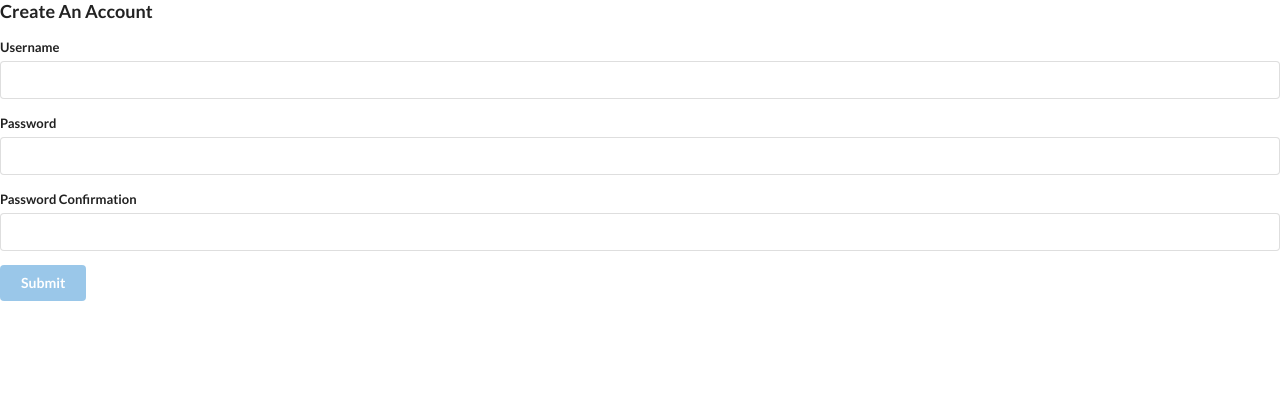
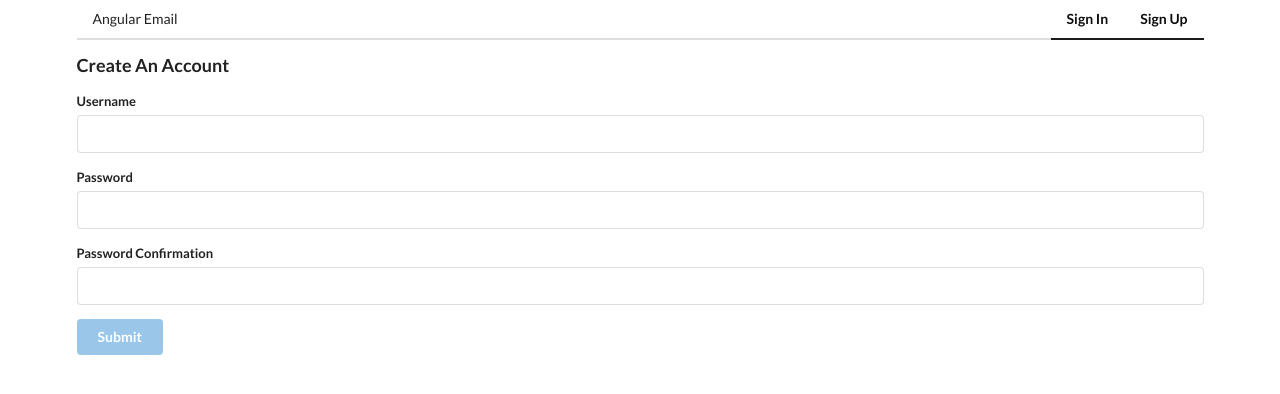
Before and after one commit to mtedone/angular-email-client, an Angular app: page /signup in a window 1280 px wide. Shown: the top 394 px of the page. Built offline with nearby package versions, Linux system fonts and the light colour scheme.

Commit message:
Add BehaviourSubject to keep track of authn state

```diff
--- a/src/app/app.component.html
+++ b/src/app/app.component.html
@@ -1 +1,24 @@
-<router-outlet></router-outlet>
+<div class="ui container">
+  <div class="ui secondary pointing menu">
+    <a routerLink="/" class="item">Angular Email</a>
+
+    <div class="right menu">
+      <ng-container *ngIf="signedIn$ | async">
+        <a routerLink="/inbox" class="ui item" routerLinkActive="active"
+          >Inbox</a
+        >
+        <a routerLink="/signout" class="ui item" routerLinkActive="active"
+          >Sign Out</a
+        >
+      </ng-container>
+
+      <ng-container *ngIf="!(signedIn$ | async)">
+        <a routerLink="/" class="ui item" routerLinkActive="active">Sign In</a>
+        <a routerLink="/signup" class="ui item" routerLinkActive="active"
+          >Sign Up</a
+        >
+      </ng-container>
+    </div>
+  </div>
+  <router-outlet></router-outlet>
+</div>
--- a/src/app/app.component.ts
+++ b/src/app/app.component.ts
@@ -1,10 +1,18 @@
-import { Component } from '@angular/core';
+import { Component, OnInit } from '@angular/core';
+import { AuthService } from './auth/auth.service';
+import { BehaviorSubject } from 'rxjs';
 
 @Component({
   selector: 'app-root',
   templateUrl: './app.component.html',
-  styleUrls: ['./app.component.css']
+  styleUrls: ['./app.component.css'],
 })
-export class AppComponent {
-  title = 'emailclient';
+export class AppComponent implements OnInit {
+  signedIn$: BehaviorSubject<boolean>;
+
+  constructor(private authService: AuthService) {
+    this.signedIn$ = this.authService.signedIn$;
+  }
+
+  ngOnInit(): void {}
 }
--- a/src/app/auth/auth.service.ts
+++ b/src/app/auth/auth.service.ts
@@ -1,5 +1,7 @@
 import { Injectable } from '@angular/core';
 import { HttpClient } from '@angular/common/http';
+import { BehaviorSubject } from 'rxjs';
+import { tap } from 'rxjs/operators';
 
 interface UsernameAvailableResponse {
   available: boolean;
@@ -21,6 +23,8 @@ interface SignupResponse {
 export class AuthService {
   private baseUrl = 'https://api.angular-email.com';
 
+  signedIn$ = new BehaviorSubject(false);
+
   constructor(private http: HttpClient) {}
 
   usernameAvailable(username: string) {
@@ -33,9 +37,12 @@ export class AuthService {
   }
 
   signup(credentials: SignupCredentials) {
-    return this.http.post<SignupResponse>(
-      `${this.baseUrl}/auth/signup`,
-      credentials
-    );
+    return this.http
+      .post<SignupResponse>(`${this.baseUrl}/auth/signup`, credentials)
+      .pipe(
+        tap(() => {
+          this.signedIn$.next(true);
+        })
+      );
   }
 }
--- a/src/app/auth/signup/signup.component.html
+++ b/src/app/auth/signup/signup.component.html
@@ -23,6 +23,7 @@
     <p *ngIf="authForm.errors.noConnection">
       No internet connection detected, failed to signup
     </p>
+    <p *ngIf="authForm.errors.unknownError">Failed to sign up</p>
   </div>
 
   <div>
--- a/src/app/auth/signup/signup.component.ts
+++ b/src/app/auth/signup/signup.component.ts
@@ -69,6 +69,8 @@ export class SignupComponent implements OnInit {
           this.authForm.setErrors({
             noConnection: true,
           });
+        } else {
+          this.authForm.setErrors({ unknownError: true });
         }
       },
     });
```
